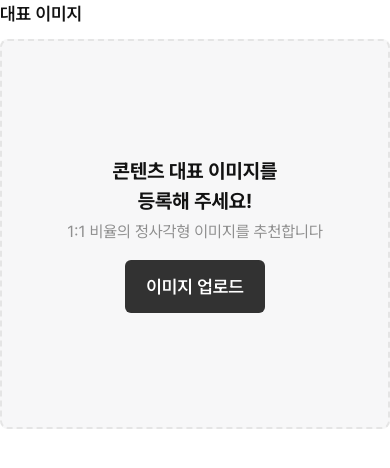
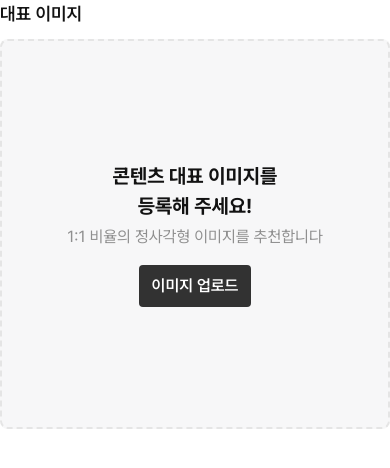
Before and after one commit to sdc9787/missiondriven-assignment, a Next.js app: page / in a window 390 px wide. Shown: the top 468 px of the page. Built offline with nearby package versions, Linux system fonts and the light colour scheme.

Commit message:
fix : 버튼 컴포넌트 size props 제거

```diff
--- a/app/components/button.tsx
+++ b/app/components/button.tsx
@@ -1,16 +1,19 @@
 import React from "react";
 
 export type ButtonVariant = "neutral" | "primary" | "outline";
-export type ButtonSize = "sm" | "md" | "lg";
 
 export interface ButtonProps extends React.ButtonHTMLAttributes<HTMLButtonElement> {
   variant?: ButtonVariant;
-  size?: ButtonSize;
   text: string;
 }
 
-// 기본 스타일 + 상태별(hover/active/disabled) Tailwind 클래스
-const baseClasses = "font-semibold transition-all";
+// 기본 스타일 + 반응형 크기 조정
+const baseClasses = `
+  font-semibold transition-all
+  px-3 py-2 text-[16px] rounded-[4px]
+  md:px-5 md:py-3 md:text-[18px] md:rounded-[6px]
+  lg:px-5 lg:py-4 lg:text-[20px] lg:rounded-[8px]
+`;
 
 // variant별 색상 매핑
 const variantClasses: Record<ButtonVariant, string> = {
@@ -34,16 +37,9 @@ const variantClasses: Record<ButtonVariant, string> = {
   `,
 };
 
-// size별 padding + text-size 설정 (px/py + 폰트 크기)
-const sizeClasses: Record<ButtonSize, string> = {
-  sm: "px-3 py-2 text-[16px] rounded-[4px]",
-  md: "px-5 py-3 text-[18px] rounded-[6px]",
-  lg: "px-5 py-4 text-[20px] rounded-[8px]",
-};
-
-export function Button({ variant = "neutral", size = "md", disabled = false, className = "", text, ...rest }: ButtonProps) {
+export function Button({ variant = "neutral", disabled = false, className = "", text, ...rest }: ButtonProps) {
   return (
-    <button type="button" disabled={disabled} className={`${baseClasses} ${variantClasses[variant]} ${sizeClasses[size]} ${disabled ? "cursor-not-allowed" : ""} ${className}`.trim().replace(/\s+/g, " ")} {...rest}>
+    <button type="button" disabled={disabled} className={`${baseClasses} ${variantClasses[variant]} ${disabled ? "cursor-not-allowed" : ""} ${className}`.trim().replace(/\s+/g, " ")} {...rest}>
       {text}
     </button>
   );
```
